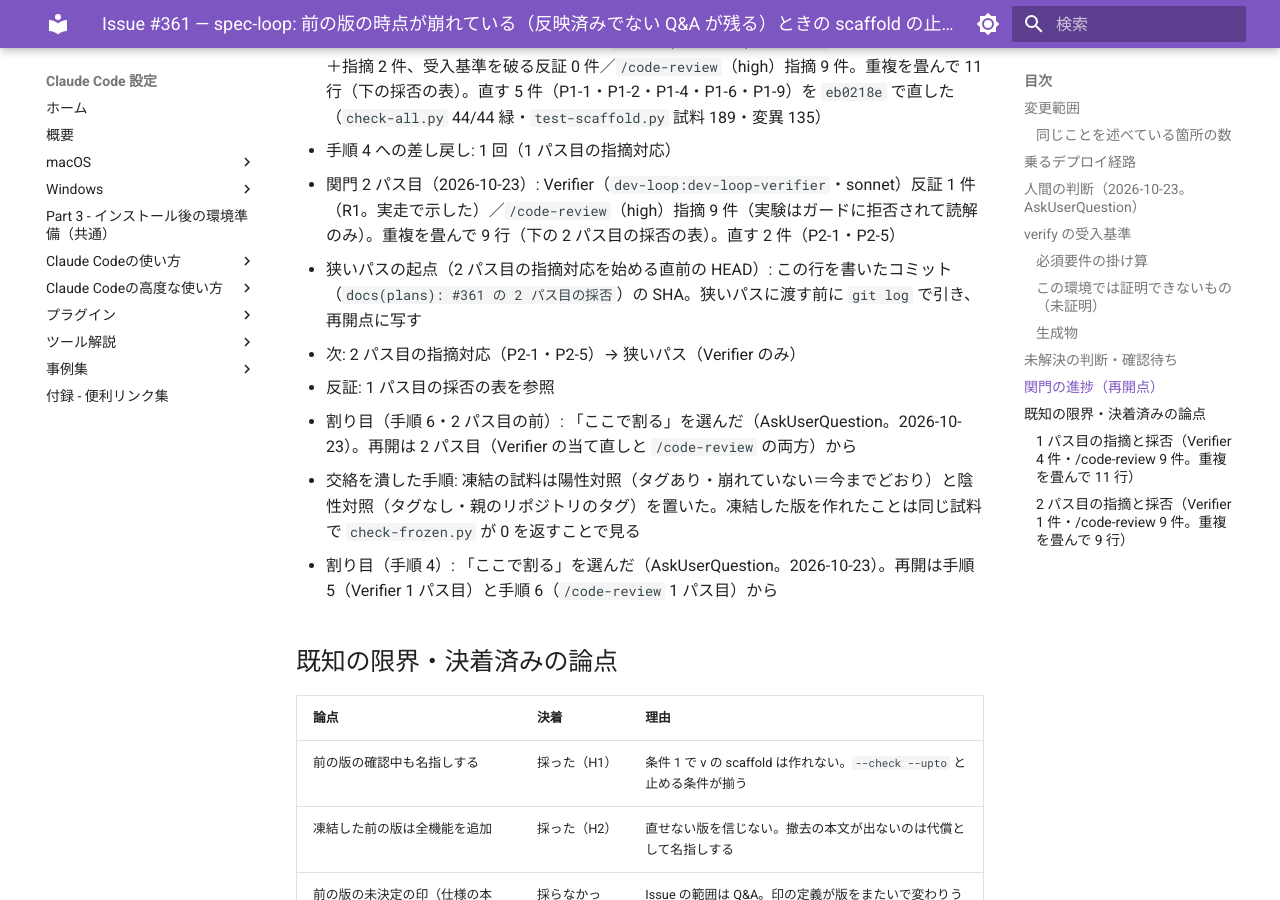
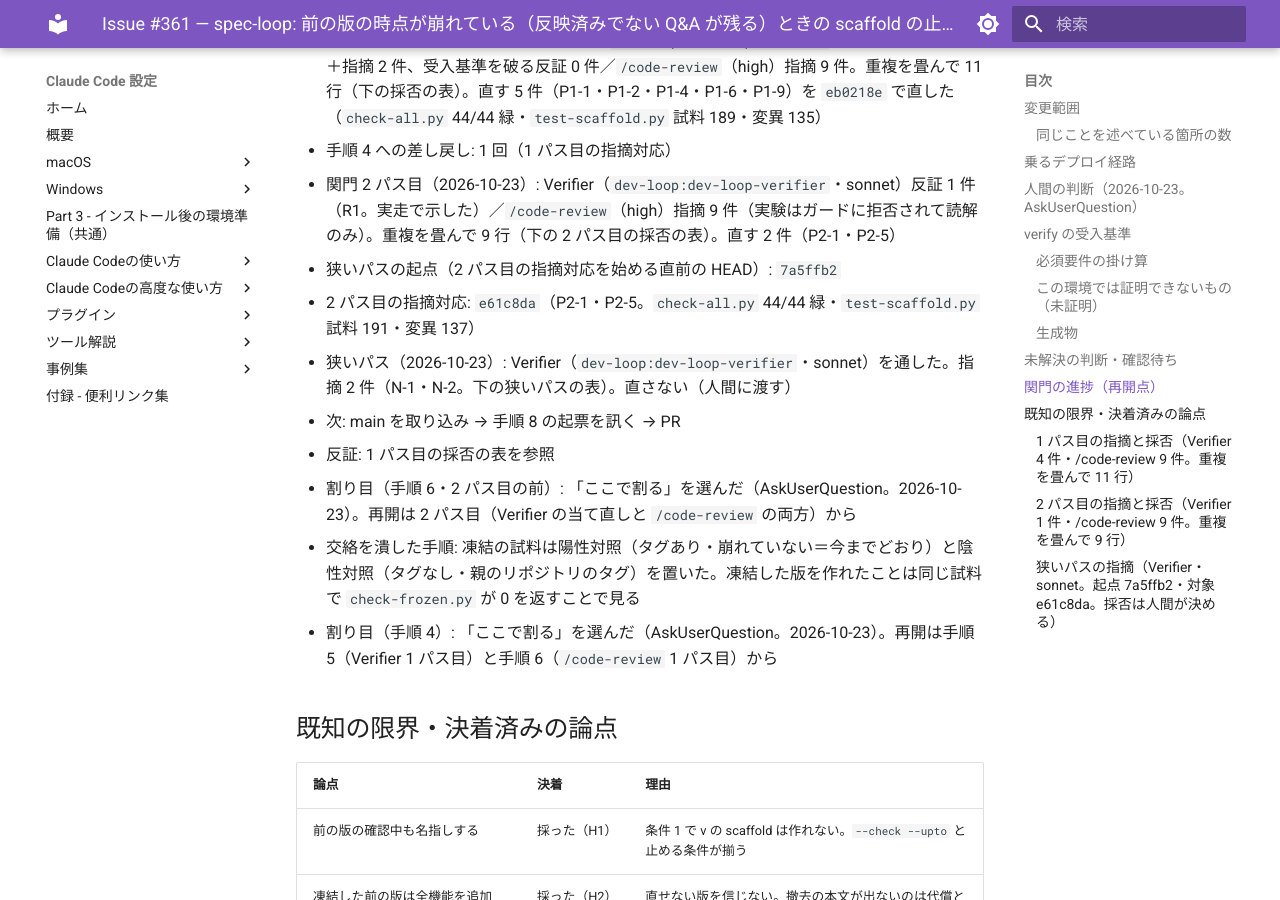
Before and after one commit to hdknr/claude-code-setup, an MkDocs documentation site: the page built from docs/plans/issue-361.md, in a window 1280 px wide and 900 px high, scrolled down 3964 px. Built offline with MkDocs 1.6.1 and Material for MkDocs 9.7.7, drawn with Linux system fonts in a browser that asks for light colours; some of the changed text lies outside the part shown.

Commit message:
docs(plans): #361 の狭いパスの結果
Co-Authored-By: Claude Opus 5.5 <noreply@anthropic.com>

```diff
--- a/docs/plans/issue-361.md
+++ b/docs/plans/issue-361.md
@@ -77,8 +77,10 @@
 - 関門 1 パス目（2026-10-23）: Verifier（`dev-loop:dev-loop-verifier`・sonnet）反証 2 件＋指摘 2 件、受入基準を破る反証 0 件／`/code-review`（high）指摘 9 件。重複を畳んで 11 行（下の採否の表）。直す 5 件（P1-1・P1-2・P1-4・P1-6・P1-9）を `eb0218e` で直した（`check-all.py` 44/44 緑・`test-scaffold.py` 試料 189・変異 135）
 - 手順 4 への差し戻し: 1 回（1 パス目の指摘対応）
 - 関門 2 パス目（2026-10-23）: Verifier（`dev-loop:dev-loop-verifier`・sonnet）反証 1 件（R1。実走で示した）／`/code-review`（high）指摘 9 件（実験はガードに拒否されて読解のみ）。重複を畳んで 9 行（下の 2 パス目の採否の表）。直す 2 件（P2-1・P2-5）
-- 狭いパスの起点（2 パス目の指摘対応を始める直前の HEAD）: この行を書いたコミット（`docs(plans): #361 の 2 パス目の採否`）の SHA。狭いパスに渡す前に `git log` で引き、再開点に写す
-- 次: 2 パス目の指摘対応（P2-1・P2-5）→ 狭いパス（Verifier のみ）
+- 狭いパスの起点（2 パス目の指摘対応を始める直前の HEAD）: `7a5ffb2`
+- 2 パス目の指摘対応: `e61c8da`（P2-1・P2-5。`check-all.py` 44/44 緑・`test-scaffold.py` 試料 191・変異 137）
+- 狭いパス（2026-10-23）: Verifier（`dev-loop:dev-loop-verifier`・sonnet）を通した。指摘 2 件（N-1・N-2。下の狭いパスの表）。直さない（人間に渡す）
+- 次: main を取り込み → 手順 8 の起票を訊く → PR
 - 反証: 1 パス目の採否の表を参照
 - 割り目（手順 6・2 パス目の前）: 「ここで割る」を選んだ（AskUserQuestion。2026-10-23）。再開は 2 パス目（Verifier の当て直しと `/code-review` の両方）から
 - 交絡を潰した手順: 凍結の試料は陽性対照（タグあり・崩れていない＝今までどおり）と陰性対照（タグなし・親のリポジトリのタグ）を置いた。凍結した版を作れたことは同じ試料で `check-frozen.py` が 0 を返すことで見る
@@ -121,3 +123,10 @@
 | P2-7 | `Before` を作ってから `trusted` を書き換える（CR7） | 示せない（失敗ではない） | 無し | 残課題 |
 | P2-8 | `parse_answered` が No で引くので、同じ No の行が重なると前の行が隠れる（CR8） | 示せない（走らせていない） | — | 残課題 |
 | P2-9 | `check-frozen.py` は `.gitignore` された `docs/v<n-1>/` の中のファイルを見ないが、重ね合わせは読む（CR9） | 示せない（走らせていない） | — | 残課題 |
+
+### 狭いパスの指摘（Verifier・sonnet。起点 `7a5ffb2`・対象 `e61c8da`。採否は人間が決める）
+
+| # | 指摘 | 実物で失敗を示せるか | 破る受入基準 | 採否 |
+| --- | --- | --- | --- | --- |
+| N-1 | `check-frozen.py` の絞り `n == only` を `n <= only` にする変異が `test-scaffold.py` を素通りする——試料の前の版がどれも v1 で、`only=2`（v3 を作るとき v2 が凍結・v1 が直されている）の試料が無い | 示せる（Verifier が陽性対照を実走: `check(repo, only=2)` は現行 rc 0・変異 rc 1。`test-scaffold.py` は変異で緑） | E1（C4 の守り方「試料」が v1 の場合だけ） | 人間が決める（PR コメントで「満たしていない受入基準」として名指し） |
+| N-2 | `released` の `lines[:-1]` を `lines` にする変異が素通りする（締めの行を落とす処理。1 パス目から） | 示せない（陽性対照を取っていない） | 無し | 人間が決める（残課題） |
```
